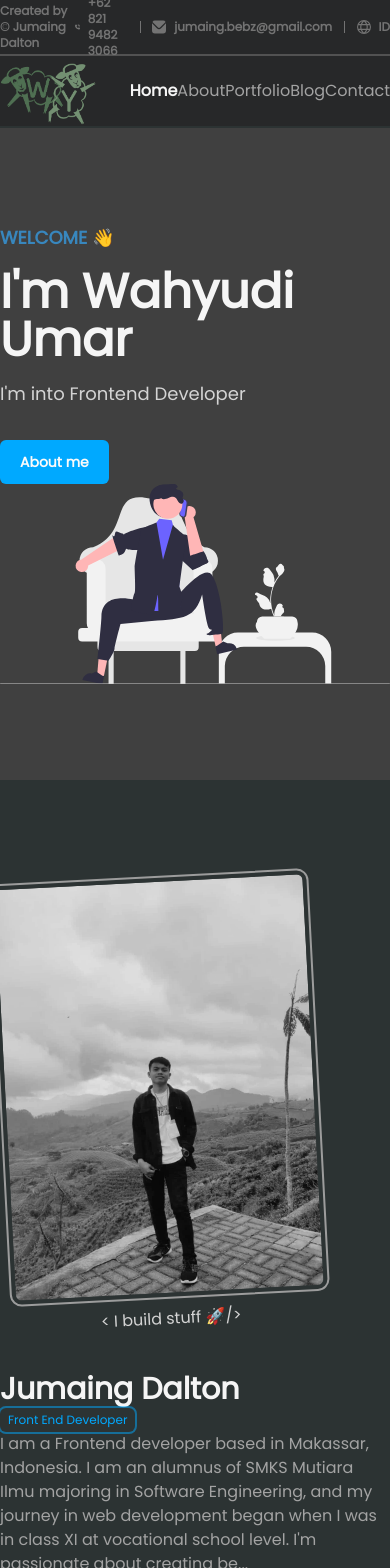
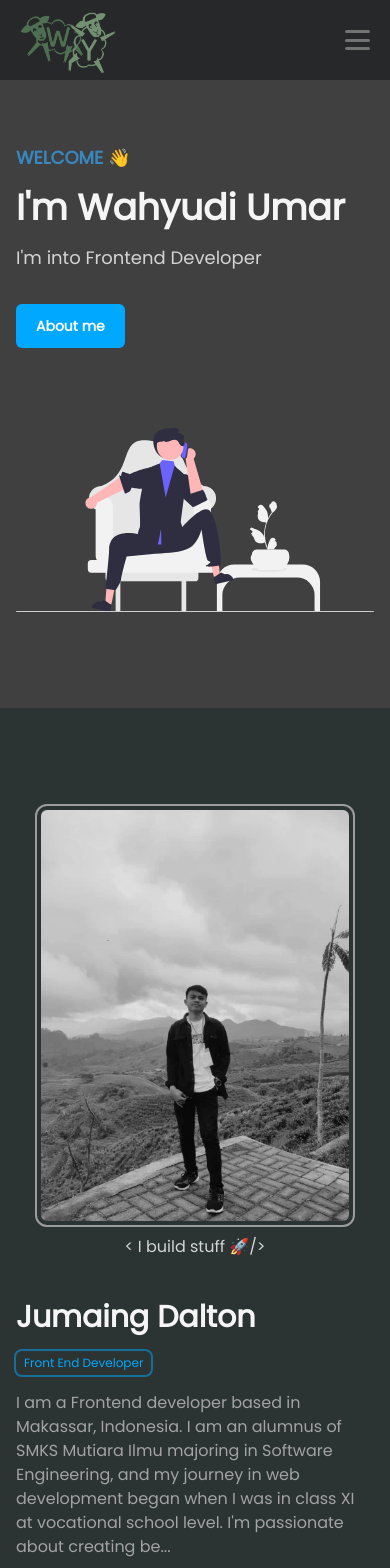
Before and after one commit to wahyucherryorlove/wyvanzitter, a Next.js app: page / in a window 390 px wide. Shown: the top 1568 px of the page. Built offline with nearby package versions, Linux system fonts and the light colour scheme.

Commit message:
Membuat responsif halaman Home

```diff
--- a/src/app/page.tsx
+++ b/src/app/page.tsx
@@ -16,7 +16,7 @@ export const metadata: Metadata = {
 
 export default function Home() {
   return (
-    <main className="mt-[8rem]">
+    <main className="mt-[5rem] lg:mt-[8rem]">
       <Jumbotron />
 
       <About />
--- a/src/components/home/About.tsx
+++ b/src/components/home/About.tsx
@@ -8,8 +8,8 @@ export const About = () => {
     "I am a Frontend developer based in Makassar, Indonesia. I am an alumnus of SMKS Mutiara Ilmu majoring in Software Engineering, and my journey in web development began when I was in class XI at vocational school level. I'm passionate about creating beautiful, functional, and user-friendly websites and apps, and I'm constantly pushing myself to learn and grow as a developer.";
 
   return (
-    <section className="grid xl:grid-cols-3 lg:px-32 lg:flex-row py-[6rem] items-start">
-      <div className="w-[20rem] bg-neutral-50 rounded-xl -rotate-[3deg] bg-transparent group hover:-translate-y-5 duration-300">
+    <section className="flex lg:grid xl:grid-cols-3 px-4 lg:px-32 lg:flex-row py-[6rem] items-center justify-center flex-col lg:items-start">
+      <div className="w-[20rem] lg:w-[20rem] bg-neutral-50 rounded-xl lg:-rotate-[3deg] bg-transparent group hover:-translate-y-5 duration-300">
         <Image
           src={ProfileImage}
           alt="Jumaing Profile"
@@ -24,7 +24,7 @@ export const About = () => {
 
       <div className="mt-10 col-span-2">
         <h2 className="text-3xl font-bold text-neutral-100">Jumaing Dalton</h2>
-        <h6 className="lg:mt-4 lg:mb-8 ring-2 ring-[#00A9FF]/50 inline-block px-2 py-1 text-xs rounded-md text-[#00A9FF]">
+        <h6 className="my-4 lg:mt-4 lg:mb-8 ring-2 ring-[#00A9FF]/50 inline-block px-2 py-1 text-xs rounded-md text-[#00A9FF]">
           Front End Developer
         </h6>
         <p className="text-neutral-400">{bio.slice(0, 250)}...</p>
--- a/src/components/home/Blog.tsx
+++ b/src/components/home/Blog.tsx
@@ -5,15 +5,15 @@ import { blogTemp } from "@components/temp/blog";
 
 export function Blog() {
   return (
-    <section className="lg:px-32 lg:py-[8rem]">
+    <section className="px-4 lg:px-32 py-[6rem] lg:py-[8rem]">
       <h6 className="text-md text-center text-[#40A2D8] font-bold mb-2">
         Blog
       </h6>
-      <h2 className="text-4xl text-center font-semibold text-neutral-200">
+      <h2 className="text-3xl lg:text-4xl text-center font-semibold text-neutral-200">
         Latest posts from our blog
       </h2>
 
-      <div className="grid lg:grid-cols-3 gap-x-6 gap-y-10 lg:mt-14">
+      <div className="grid grid-cols-1 lg:grid-cols-3 gap-x-6 gap-y-10 mt-14">
         {blogTemp.map(({ id, title, text, images, times }) => (
           <figure className="w-full" key={id}>
             <div className="relative w-full h-[280px] rounded-sm">
--- a/src/components/home/Jumbotron.tsx
+++ b/src/components/home/Jumbotron.tsx
@@ -4,11 +4,13 @@ import ProfileImages from "@images/thumbnail/home.svg";
 
 export function Jumbotron() {
   return (
-    <section className="lg:px-32 py-[6rem] bg-neutral-700 grid lg:grid-cols-2 items-center">
+    <section className="px-4 lg:px-32 pt-[4rem] pb-[6rem] bg-neutral-700 grid lg:grid-cols-2 items-center">
       <div className="flex flex-col">
         <div className="flex gap-y-4 flex-col">
           <h5 className={`text-lg font-bold text-[#3887BE]`}>WELCOME 👋</h5>
-          <h2 className={`text-neutral-100 text-5xl font-semibold `}>
+          <h2
+            className={`text-neutral-100 text-4xl lg:text-5xl font-semibold `}
+          >
             I&apos;m Wahyudi Umar
           </h2>
           <span className={`text-lg font-normal text-neutral-300`}>
@@ -26,7 +28,7 @@ export function Jumbotron() {
         </div>
       </div>
 
-      <div>
+      <div className="mt-20 lg:mt-0">
         <ProfileImages className="w-full h-full object-contain" />
       </div>
     </section>
--- a/src/components/home/Portfolio.tsx
+++ b/src/components/home/Portfolio.tsx
@@ -4,7 +4,7 @@ import { portfolioTemp } from "@components/temp/portfolio";
 
 export function Portfolio() {
   return (
-    <section className="lg:px-32 lg:py-[8rem] bg-[#393E46]">
+    <section className="px-4 lg:px-32 py-[6rem] lg:py-[8rem] bg-[#393E46]">
       <h6 className="text-md text-center text-[#40A2D8] font-bold mb-2">
         Portfolio
       </h6>
@@ -12,7 +12,7 @@ export function Portfolio() {
         Latest Project
       </h2>
 
-      <figure className="grid grid-cols-1 sm:grid-cols-3 lg:grid-cols-4 gap-4 lg:mt-14">
+      <figure className="grid grid-cols-1 sm:grid-cols-3 lg:grid-cols-4 gap-4 mt-14">
         {portfolioTemp.map(({ id, title, images }) => (
           <div className="relative w-full h-[200px]" key={id}>
             <Image
--- a/src/components/navigasi/Footer.tsx
+++ b/src/components/navigasi/Footer.tsx
@@ -2,19 +2,18 @@ import Link from "next/link";
 
 export function Footer() {
   return (
-    <footer className="lg:py-7 bg-[#272829]">
-      <p className="text-center text-neutral-400 text-sm flex justify-center items-center gap-x-1.5">
+    <footer className="py-7 bg-[#272829]">
+      <p className="text-center text-neutral-400 text-sm">
         Copyright &copy;{new Date().getFullYear()}{" "}
         <Link
           href="https://www.instagram.com/wahyudix15/"
-          className="text-[#73BBC9]"
+          className="text-[#73BBC9] mx-0.5"
           rel="noreferrer"
           target="_blank"
         >
           Wahyudi Umar
         </Link>{" "}
-        <span className="w-1 h-1 rounded-full bg-neutral-400" /> All rights
-        reserved
+        {"."} All rights reserved
       </p>
     </footer>
   );
--- a/src/components/navigasi/NavInfo.tsx
+++ b/src/components/navigasi/NavInfo.tsx
@@ -16,7 +16,7 @@ const NavInfo = () => {
   }
 
   return (
-    <div className="flex justify-between h-14 border-b-2 border-neutral-600 lg:px-32 items-center">
+    <div className="hidden lg:flex justify-between h-14 border-b-2 border-neutral-600 lg:px-32 items-center">
       <ul>
         <li>
           <p className="text-neutral-500 font-semibold text-xs">
--- a/src/components/navigasi/NavLinks.tsx
+++ b/src/components/navigasi/NavLinks.tsx
@@ -1,5 +1,6 @@
 "use client";
 
+import { useState } from "react";
 import { usePathname } from "next/navigation";
 import Link from "next/link";
 import Image from "next/image";
@@ -7,12 +8,25 @@ import Image from "next/image";
 import LogoImage from "@images/logo.png";
 
 const NavbarLinks = () => {
+  const [isOpen, setIsOpen] = useState(false);
   const router = usePathname();
 
+  function open() {
+    setIsOpen(!isOpen);
+  }
+
   return (
-    <nav className="flex justify-between items-center lg:px-32 h-full">
-      <Image src={LogoImage} alt="" className="w-24 object-contain" />
-      <ul className="flex lg:gap-x-8">
+    <nav className="fixed lg:relative flex justify-between items-center lg:px-32 h-[80px] w-full bg-[#272829] lg:w-auto lg:h-full z-50">
+      <Image
+        src={LogoImage}
+        alt=""
+        className="w-24 object-contain ml-5 lg:ml-0"
+      />
+      <ul
+        className={`flex lg:gap-x-8 fixed top-[80px] lg:top-auto pt-20 lg:pt-0 flex-col h-[100vh] lg:h-auto lg:flex-row lg:relative bg-[#2C3333] w-full lg:w-auto items-center gap-y-5 lg:bg-transparent duration-500 lg:translate-x-0 lg:opacity-100 ${
+          !isOpen ? "translate-x-[100%] opacity-0" : "translate-x-0 opacity-100"
+        }`}
+      >
         <li>
           <Link
             href="/"
@@ -74,6 +88,16 @@ const NavbarLinks = () => {
           </Link>
         </li>
       </ul>
+
+      <button
+        type="button"
+        className="w-[25px] h-[20px] flex flex-col justify-between mr-5 lg:hidden"
+        onClick={open}
+      >
+        <span className="w-full h-[3px] rounded-sm bg-neutral-500"></span>
+        <span className="w-full h-[3px] rounded-sm bg-neutral-500"></span>
+        <span className="w-full h-[3px] rounded-sm bg-neutral-500"></span>
+      </button>
     </nav>
   );
 };
--- a/src/components/navigasi/NavbarDesktop.tsx
+++ b/src/components/navigasi/NavbarDesktop.tsx
@@ -3,7 +3,7 @@ import { NavbarLinks } from "./NavLinks";
 
 const NavbarDesktop = () => {
   return (
-    <header className="flex flex-col bg-[#272829] lg:h-[130px] inset-x-0 top-0 fixed z-50">
+    <header className="flex flex-col bg-transparent lg:bg-[#272829] lg:h-[130px] inset-x-0 top-0 lg:fixed z-50">
       <NavInfo />
       <NavbarLinks />
     </header>
```
